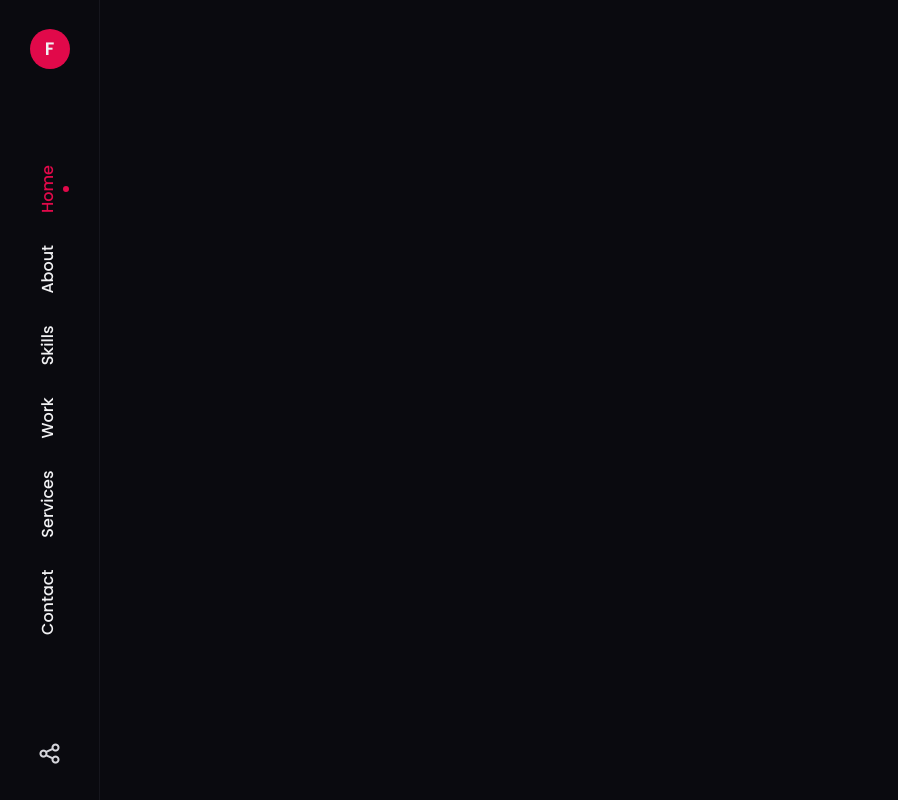
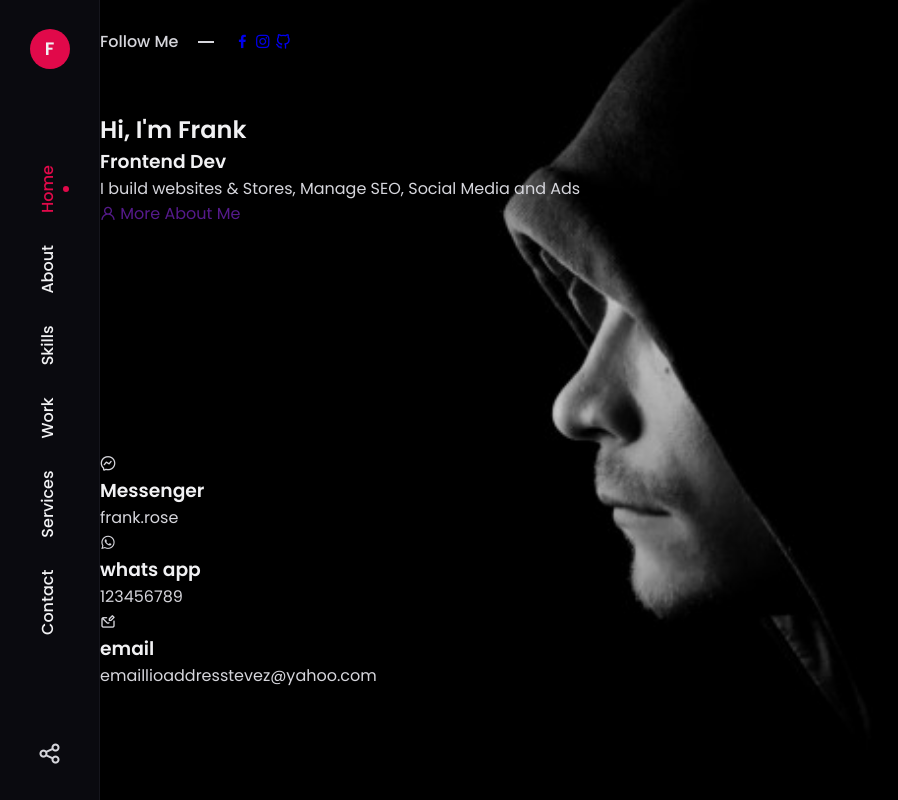
Before and after one commit to FrancRose/project-portfolio, a plain HTML site: page index.html in a window 1280 px wide. Shown: the whole page, without its empty margins (0-898 px from the left). Drawn offline with nearby package versions, Linux system fonts and the light colour scheme.

Commit message:
end of day - styling social buttons

```diff
--- a/index.html
+++ b/index.html
@@ -95,6 +95,49 @@
 
                     </div>
                 </div>
+                <!-- HERO IMAGE ======================================== -->
+                <img src="/assets/panda-portrait.jpg" alt="" class="home__img">
+                <!-- HERO TEXT ---------------------------------------- -->
+                <div class="home__data">
+                    <h1 class="home__title">Hi, I'm Frank</h1>
+                    <h3 class="home__subtitle">Frontend Dev</h3>
+                    <p class="home__description">I build websites & Stores, Manage SEO, Social Media and Ads</p>
+                    <!-- ABOUT ICON ------------------------------------------------ -->
+                    <a href="" class="button">
+                        <i class="uil uil-user"></i>
+                        More About Me
+                    </a>
+                </div>
+
+                <div class="my__info">
+                    <div class="info__item">
+                        <i class="uil uil-facebook-messenger-alt info__icon"></i>
+
+                        <div>
+                            <h3 class="info__title">Messenger</h3>
+                            <span class="info__subtitle">frank.rose</span>
+                        </div>
+                    </div>
+
+                    <div class="info__item">
+                        <i class="uil uil-whatsapp info__icon"></i>
+
+                        <div>
+                            <h3 class="info__title">whats app</h3>
+                            <span class="info__subtitle">123456789</span>
+                        </div>
+                    </div>
+
+                    <div class="info__item">
+                        <i class="uil uil-envelope-edit info__icon"></i>
+
+                        <div>
+                            <h3 class="info__title">email</h3>
+                            <span class="info__subtitle">emaillioaddresstevez@yahoo.com</span>
+                        </div>
+                    </div>
+                </div>
+
             </div>
         </section>
 
--- a/main.css
+++ b/main.css
@@ -110,6 +110,17 @@ input {
     outline: none;
 }
 
+/* Section Layout ============================================ */
+.container {
+    max-width: 1250px;
+    margin-left: auto;
+    margin-right: auto;
+}
+
+.grid {
+    display: grid;
+}
+
 /* SIDEBAR ======================================= */
 .sidebar {
     position: fixed;
@@ -195,3 +206,49 @@ input {
     right: 0;
     margin: auto;
 }
+
+/* HERO SECTION STYLING ======================================== */
+.main {
+    margin-left: 100px;
+}
+
+.home {
+    background: url(/assets/portrait.jpg);
+    background-size: cover;
+    background-position: center right;
+    height: 100vh;
+}
+
+.home__container {
+    position: relative;
+    height: 100%;
+    align-items: center;
+}
+
+.home__social {
+    position: absolute;
+    top: 1.8rem;
+    left: 0;
+    display: flex;
+    align-items: center;
+    column-gap: 3.5rem;
+}
+
+.home__social-follow {
+    font-weight: var(--font-medium);
+    position: relative;
+}
+
+.home__social-follow::after {
+    content: '';
+    position: absolute;
+    width: 1rem;
+    height: 2px;
+    background-color: var(--text-color);
+    right: -45%;
+    top: 50%;
+}
+
+.home__img {
+    display: none;
+}
```
Also changed, not shown: assets/panda-portrait.jpg (added), assets/portrait.jpg (added).
